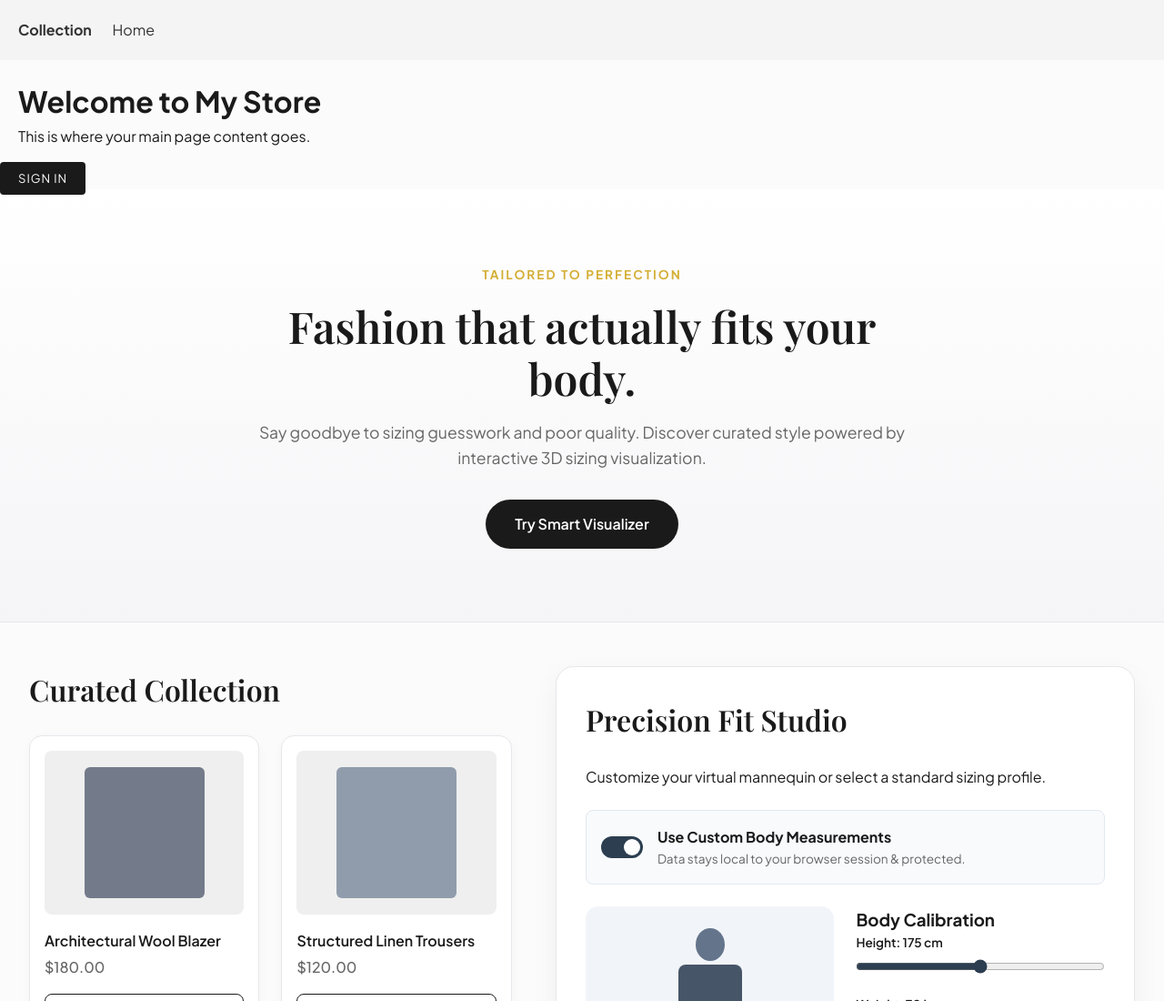
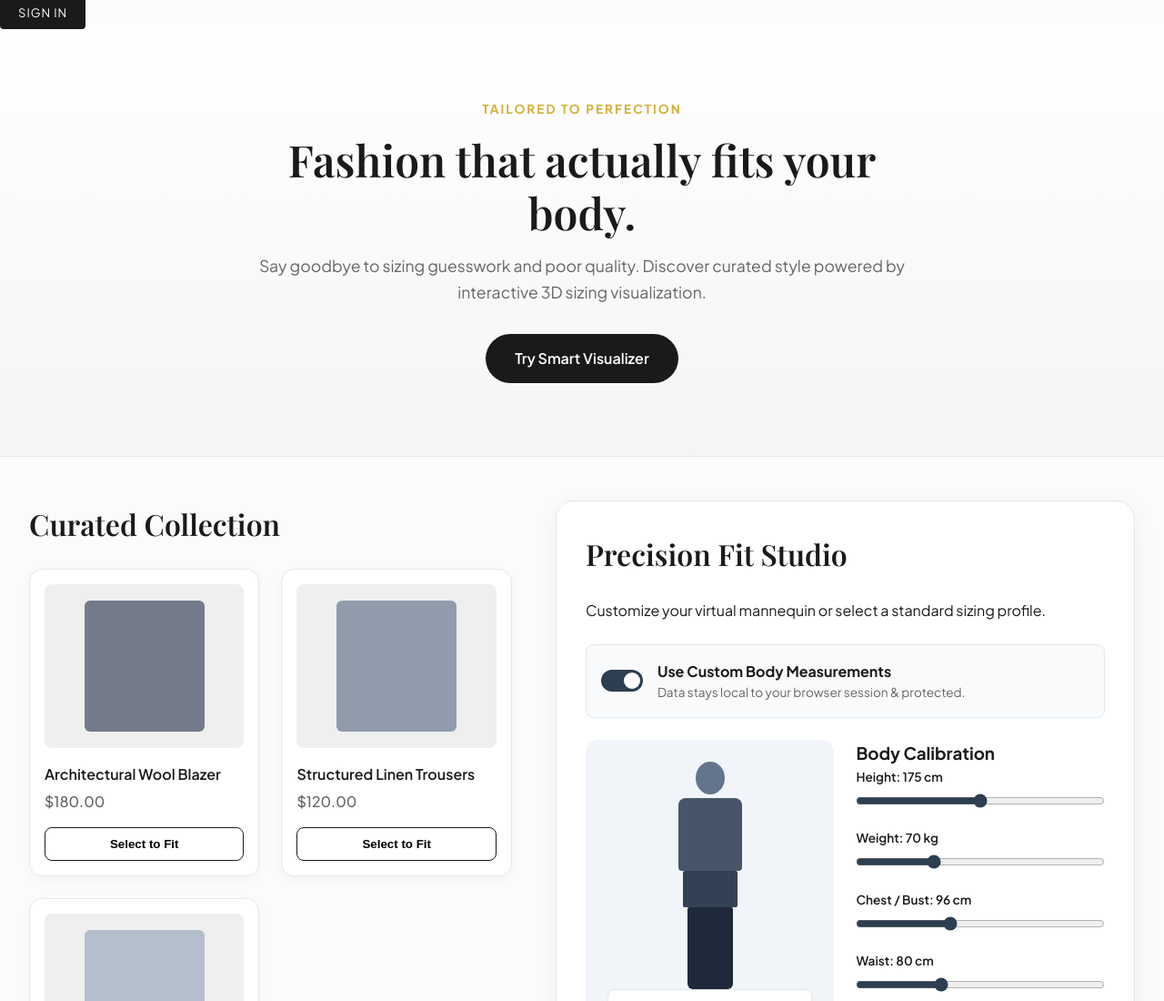
Before and after one commit to fashionfeiin/fashionfeinn, a plain HTML site: page index.html in a window 1280 px wide. Shown: the top 1100 px of the page at 91% size. Drawn offline with nearby package versions, Linux system fonts and the light colour scheme; a web font is replaced by a local one.

Commit message:
Remove header and main content from index.html
Removed header and main content sections from index.html.

```diff
--- a/index.html
+++ b/index.html
@@ -10,18 +10,8 @@
 <body>
     <!-- Navigation Bar -->
 
-<header style="padding: 20px; background: #f4f4f4;">
-        <nav>
-            <!-- Your link with an ID so JavaScript can find it -->
-            <a href="#" id="collection-btn" style="margin-right: 20px; text-decoration: none; color: #333; font-weight: bold;">Collection</a>
-            <a href="index.html" style="text-decoration: none; color: #333;">Home</a>
-        </nav>
-    </header>
 
-    <main style="padding: 20px;">
-        <h1>Welcome to My Store</h1>
-        <p>This is where your main page content goes.</p>
-    </main>
+
 
         <!-- PUT YOUR LOGIN LINK/BUTTON HERE IN YOUR NAVIGATION BAR -->
         <a href="login.html" style="padding: 10px 20px; background-color: #1a1a1a; color: #fff; text-decoration: none; border-radius: 4px; font-size: 13px; letter-spacing: 1px; text-transform: uppercase;">
```
